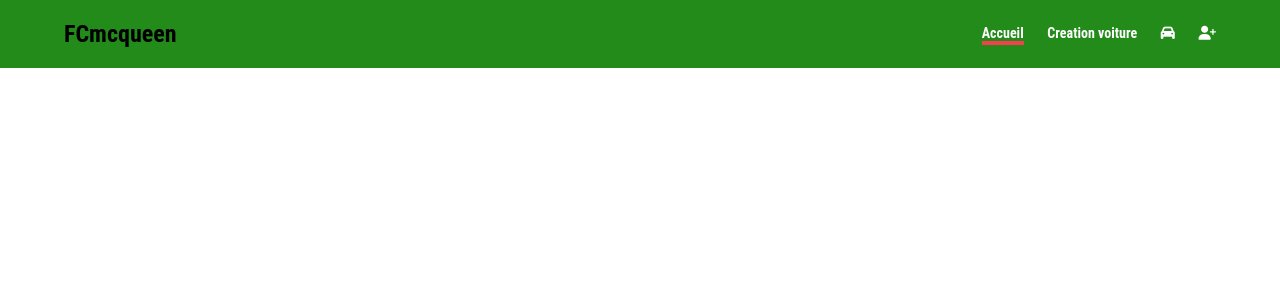
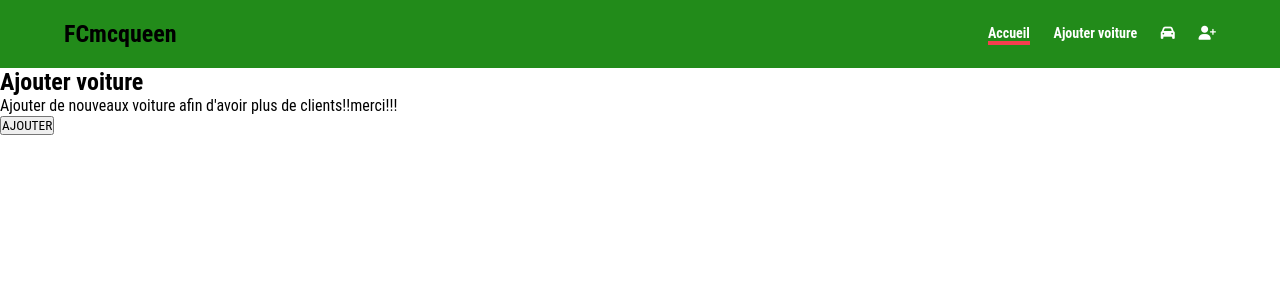
Before and after one commit to CorentintheShadow/flashMCqueen_loc, a PHP site: page / in a window 1280 px wide. Shown: the top 300 px of the page. Run offline with PHP 8.4, Linux system fonts and the light colour scheme.

```diff
--- a/design.css
+++ b/design.css
@@ -2,31 +2,31 @@
     margin: 0;
     padding: 0;
     font-family: 'Roboto condensed' , sans-serif;
-}
+} /* initialisation du padding et margin pour bien controler la page */
 
 body{
     height: 100%;
 }
-
+/* mettre la page à sa hauteur complete */
 .navbar{
     padding: 20px 5%;
     display: flex;
-    justify-content: space-between;
+    justify-content: space-between; /* mettre espace entre logo et les liens */
     align-items: center;
-    position: sticky;
+    position: sticky; /* si on déroule en bas la barre d'acceuil ne disparait pas */
     top: 0%;
-    z-index: 999;
+    z-index: 999; /* pour toujours empiler la barre de menu en avant */
     background-color: rgb(34, 139, 26);
 }
 
 .navbar .logo .h1 {
     color: white;
-    cursor: pointer;
+    cursor: pointer; /* changer le curseur des que on arrive vers un lien  */
 }
 
 .navbar .menu li {
     list-style: none;
-    display: inline-block;
+    display: inline-block; /* met les liens en ligne de bloc */
 }
 
 .navbar .menu li a{
@@ -39,10 +39,10 @@ body{
     font-weight: bold;
 }
 
-.navbar .menu li .active {
+.navbar .menu li .active { /* mettre une barre au dessus de l'acceuil */
     border-bottom: 4px solid #f63e4e;
 }
 
-.navbar .menu li .a:hover {
+.navbar .menu li .a:hover { /* dés qu'on a cliquez sur un lien une barre apparait au dessous */
     border-bottom: 4px solid #f63e4e;
 }
--- a/index.html
+++ b/index.html
@@ -12,10 +12,15 @@
         <div class="logo"><h1>FCmcqueen</h1></div>
         <ul class="menu">
             <li><a href="#" class="active">Accueil</a></li>
-            <li><a href="#">Creation voiture</a></li>
+            <li><a href="#">Ajouter voiture</a></li>
             <li><a href="#" class="fa-solid fa-car"></a></li>
             <li><a href="#" class="fa-solid fa-user-plus"></a></li>
         </ul>
     </nav>
+    <section class="contenu">
+        <h1>Ajouter voiture</h1>
+        <p>Ajouter de nouveaux voiture afin d'avoir plus de clients!!merci!!!</p>
+        <button>AJOUTER</button>
+    </section>
 </body>
 </html>
```
Also changed, not shown: image/voiture_acceuil.jpg (added).
